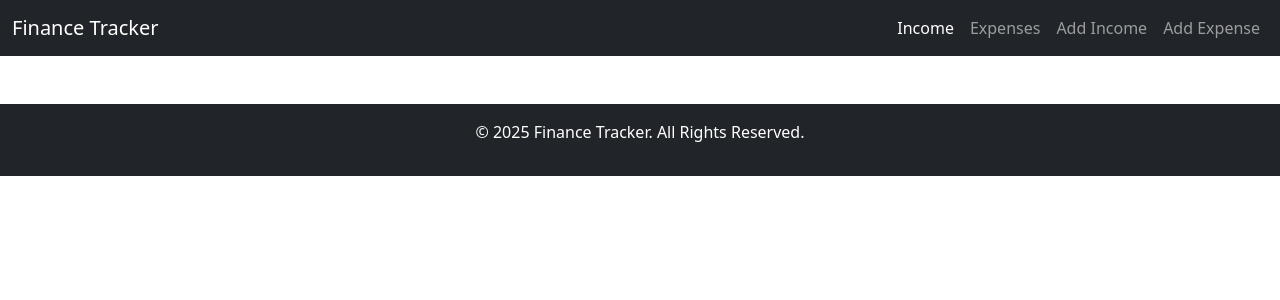
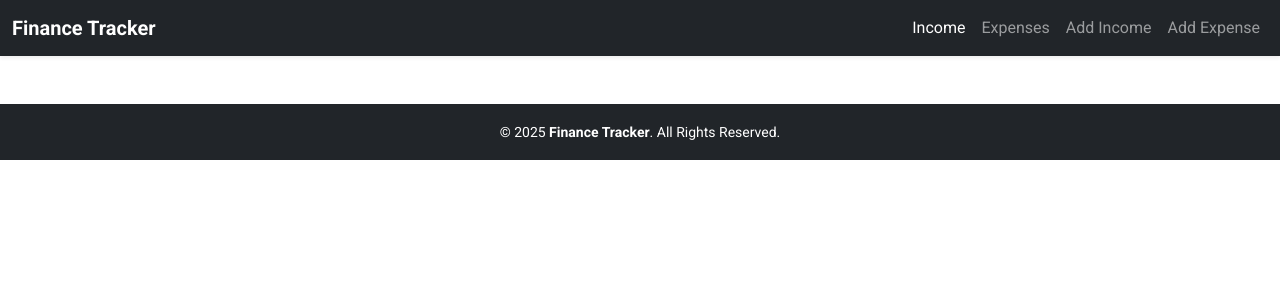
Before and after one commit to y123-cmd/finance_tracker, a Django app: page / in a window 1280 px wide. Shown: the top 300 px of the page. Run offline with Django 4.2, Linux system fonts and the light colour scheme.

Commit message:
improved base.html layout and styling

```diff
--- a/tracker/templates/tracker/base.html
+++ b/tracker/templates/tracker/base.html
@@ -5,24 +5,31 @@
     <meta charset="UTF-8">
     <meta name="viewport" content="width=device-width, initial-scale=1.0">
     <title>Finance Tracker</title>
+
+
+    <link href="https://fonts.googleapis.com/css2?family=Roboto:wght@400;500;700&display=swap" rel="stylesheet">
+
+
+    <link rel="stylesheet" href="https://cdn.jsdelivr.net/npm/bootstrap@5.1.3/dist/css/bootstrap.min.css">
+
+
     <link rel="stylesheet" href="{% static 'css/style.css' %}">
-    <link href="https://fonts.googleapis.com/css2?family=Roboto:wght@400;500;700&display=swap" rel="stylesheet">
-    <link rel="stylesheet" href="https://cdn.jsdelivr.net/npm/bootstrap@5.1.3/dist/css/bootstrap.min.css">
 </head>
-<body>
+<body style="font-family: 'Roboto', sans-serif;">
 
-    <!-- Navigation Bar -->
+
     <header>
-        <nav class="navbar navbar-expand-lg navbar-dark bg-dark">
+        <nav class="navbar navbar-expand-lg navbar-dark bg-dark shadow-sm">
             <div class="container-fluid">
-                <a class="navbar-brand" href="#">Finance Tracker</a>
+                <a class="navbar-brand fw-bold" href="#">Finance Tracker</a>
                 <button class="navbar-toggler" type="button" data-bs-toggle="collapse" data-bs-target="#navbarNav" aria-controls="navbarNav" aria-expanded="false" aria-label="Toggle navigation">
                     <span class="navbar-toggler-icon"></span>
                 </button>
-                <div class="collapse navbar-collapse" id="navbarNav">
-                    <ul class="navbar-nav ms-auto">
+
+                <div class="collapse navbar-collapse justify-content-end" id="navbarNav">
+                    <ul class="navbar-nav">
                         <li class="nav-item">
-                            <a class="nav-link active" href="{% url 'tracker:income_list' %}">Income</a>
+                            <a class="nav-link active" aria-current="page" href="{% url 'tracker:income_list' %}">Income</a>
                         </li>
                         <li class="nav-item">
                             <a class="nav-link" href="{% url 'tracker:expense_list' %}">Expenses</a>
@@ -39,18 +46,18 @@
         </nav>
     </header>
 
-    <!-- Main Content -->
+
     <main class="container mt-5">
         {% block content %}
         {% endblock %}
     </main>
 
-    <!-- Footer -->
+
     <footer class="bg-dark text-white text-center py-3 mt-5">
-        <p>&copy; 2025 Finance Tracker. All Rights Reserved.</p>
+        <small>&copy; 2025 <strong>Finance Tracker</strong>. All Rights Reserved.</small>
     </footer>
 
-    <!-- Scripts -->
+
     <script src="https://cdn.jsdelivr.net/npm/bootstrap@5.1.3/dist/js/bootstrap.bundle.min.js"></script>
     <script src="{% static 'js/script.js' %}"></script>
 </body>
```
